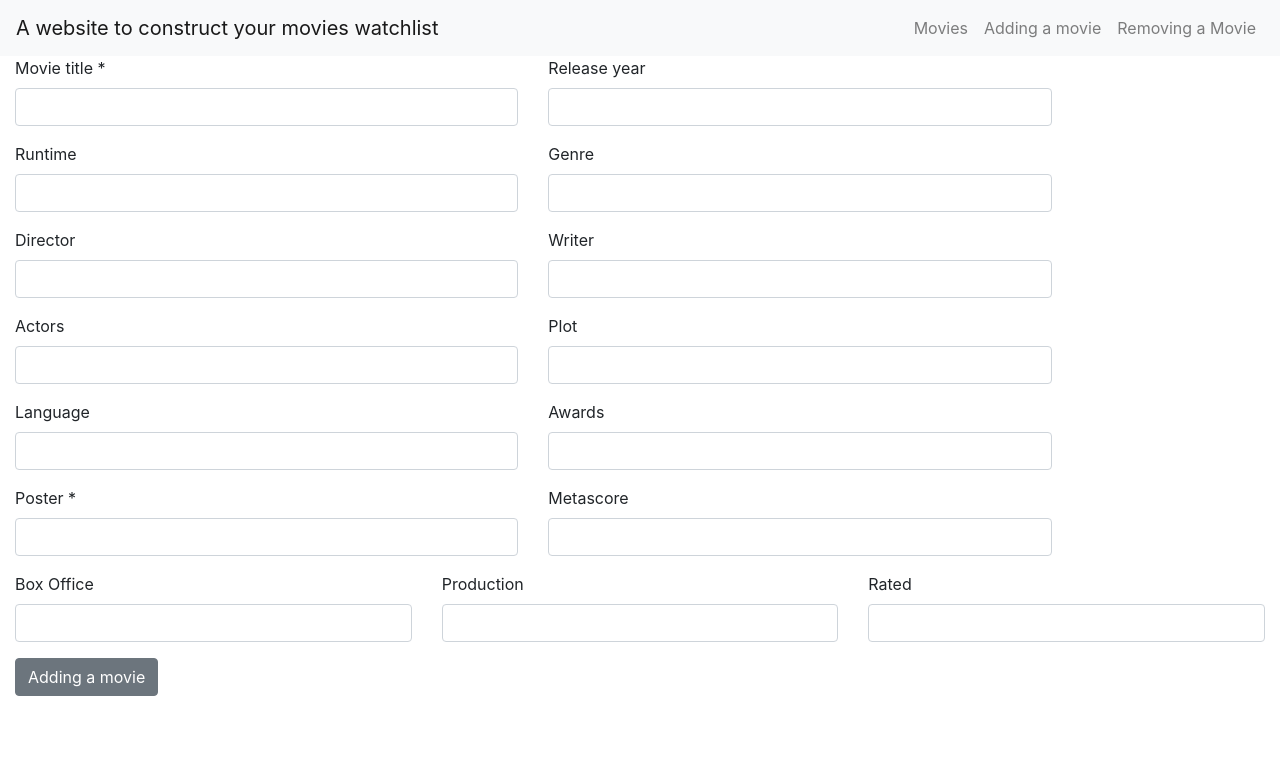
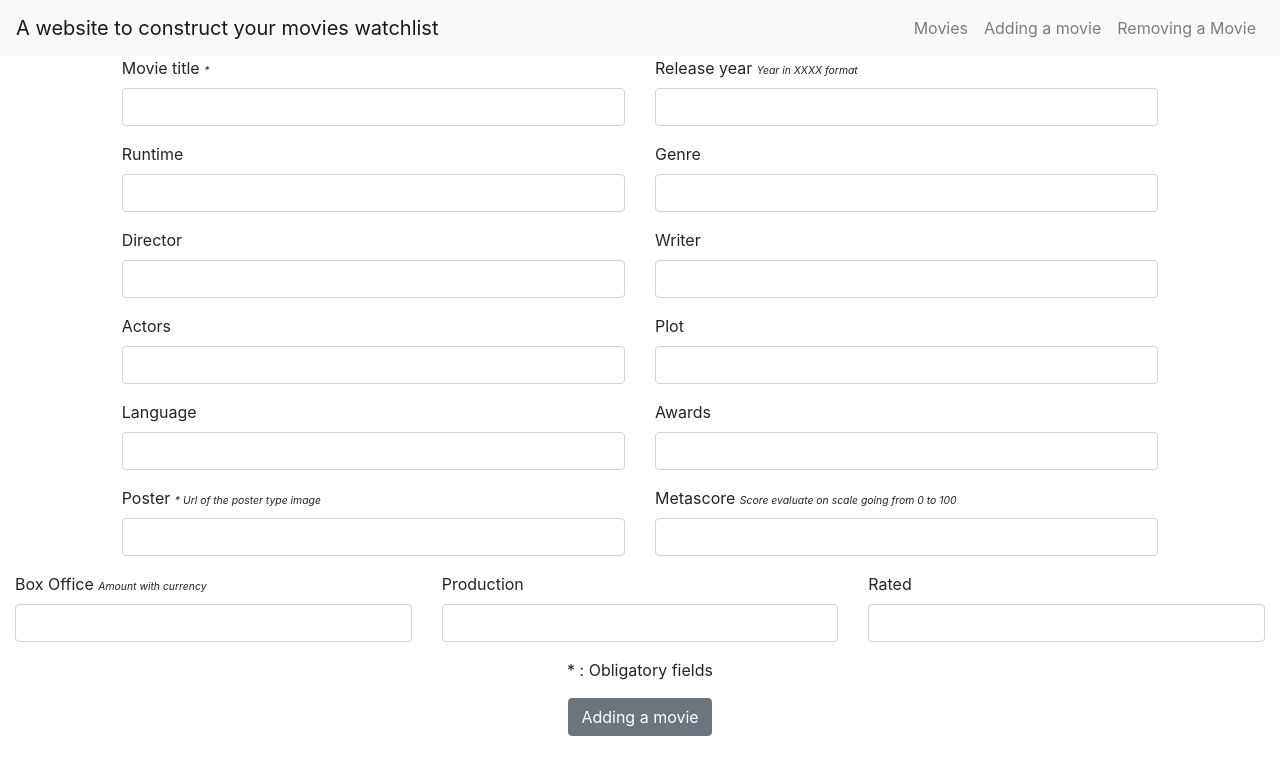
Before and after one commit to Alben59dk/Movie, a React (Create React App) app in the folder front/: page /movieadd in a window 1280 px wide. Shown: the top 774 px of the page. Built offline with nearby package versions, Linux system fonts and the light colour scheme.

Commit message:
Adding some css and className to style the form

```diff
--- a/front/src/App.css
+++ b/front/src/App.css
@@ -1,28 +1,8 @@
-.App {
-  text-align: center;
+.centered {
+  display: flex;
+  justify-content: center
 }
-
-.App-logo {
-  animation: App-logo-spin infinite 20s linear;
-  height: 80px;
+.addInfoForm {
+  font-size: 0.65em;
+  font-style: italic;
 }
-
-.App-header {
-  background-color: #222;
-  height: 150px;
-  padding: 20px;
-  color: white;
-}
-
-.App-title {
-  font-size: 1.5em;
-}
-
-.App-intro {
-  font-size: large;
-}
-
-@keyframes App-logo-spin {
-  from { transform: rotate(0deg); }
-  to { transform: rotate(360deg); }
-}
--- a/front/src/components/MovieAdd.js
+++ b/front/src/components/MovieAdd.js
@@ -38,26 +38,23 @@ export default class MovieAdd extends Component {
     event.preventDefault()
     let dataMovie = this.state.movies
     axios.post(`http://localhost:8080/movies/new`, dataMovie)
-      .then(res => {
-        console.log('OKAY BITCH')
-      })
   }
 
   render () {
     return (
       <Container fluid>
         <Form onSubmit={this.handleSubmit}>
-          <FormGroup row>
+          <FormGroup row className='centered'>
             <Col sm={5}>
-              <Label>Movie title <span className='asterisk'>*</span></Label>
+              <Label>Movie title <span className='addInfoForm'>*</span></Label>
               <Input type='text' name='title' onChange={this.handleChange} />
             </Col>
             <Col sm={5}>
-              <Label>Release year</Label>
+              <Label>Release year <span className='addInfoForm'>Year in XXXX format</span></Label>
               <Input type='text' name='year' onChange={this.handleChange} />
             </Col>
           </FormGroup>
-          <FormGroup row>
+          <FormGroup row className='centered'>
             <Col sm={5}>
               <Label>Runtime</Label>
               <Input type='text' name='runtime' onChange={this.handleChange} />
@@ -67,7 +64,7 @@ export default class MovieAdd extends Component {
               <Input type='text' name='genre' onChange={this.handleChange} />
             </Col>
           </FormGroup>
-          <FormGroup row>
+          <FormGroup row className='centered'>
             <Col sm={5}>
               <Label>Director</Label>
               <Input type='text' name='director' onChange={this.handleChange} />
@@ -77,7 +74,7 @@ export default class MovieAdd extends Component {
               <Input type='text' name='writer' onChange={this.handleChange} />
             </Col>
           </FormGroup>
-          <FormGroup row>
+          <FormGroup row className='centered'>
             <Col sm={5}>
               <Label>Actors</Label>
               <Input type='text' name='actors' onChange={this.handleChange} />
@@ -87,7 +84,7 @@ export default class MovieAdd extends Component {
               <Input type='text' name='plot' onChange={this.handleChange} />
             </Col>
           </FormGroup>
-          <FormGroup row>
+          <FormGroup row className='centered'>
             <Col sm={5}>
               <Label>Language</Label>
               <Input type='text' name='language' onChange={this.handleChange} />
@@ -97,19 +94,19 @@ export default class MovieAdd extends Component {
               <Input type='text' name='awards' onChange={this.handleChange} />
             </Col>
           </FormGroup>
-          <FormGroup row>
+          <FormGroup row className='centered'>
             <Col sm={5}>
-              <Label>Poster <span className='asterisk'>*</span></Label>
+              <Label>Poster <span className='addInfoForm'>* Url of the poster type image</span></Label>
               <Input type='text' name='poster' onChange={this.handleChange} />
             </Col>
             <Col sm={5}>
-              <Label>Metascore</Label>
+              <Label>Metascore <span className='addInfoForm'>Score evaluate on scale going from 0 to 100</span></Label>
               <Input type='text' name='metascore' onChange={this.handleChange} />
             </Col>
           </FormGroup>
-          <FormGroup row>
+          <FormGroup row className='centered'>
             <Col sm={4}>
-              <Label>Box Office</Label>
+              <Label>Box Office <span className='addInfoForm'>Amount with currency</span></Label>
               <Input type='text' name='boxOffice' onChange={this.handleChange} />
             </Col>
             <Col sm={4}>
@@ -121,8 +118,9 @@ export default class MovieAdd extends Component {
               <Input type='text' name='rated' onChange={this.handleChange} />
             </Col>
           </FormGroup>
+          <p className='centered'>* : Obligatory fields </p>
           <FormGroup row>
-            <Col>
+            <Col className='centered'>
               <Button>Adding a movie</Button>
             </Col>
           </FormGroup>
```
